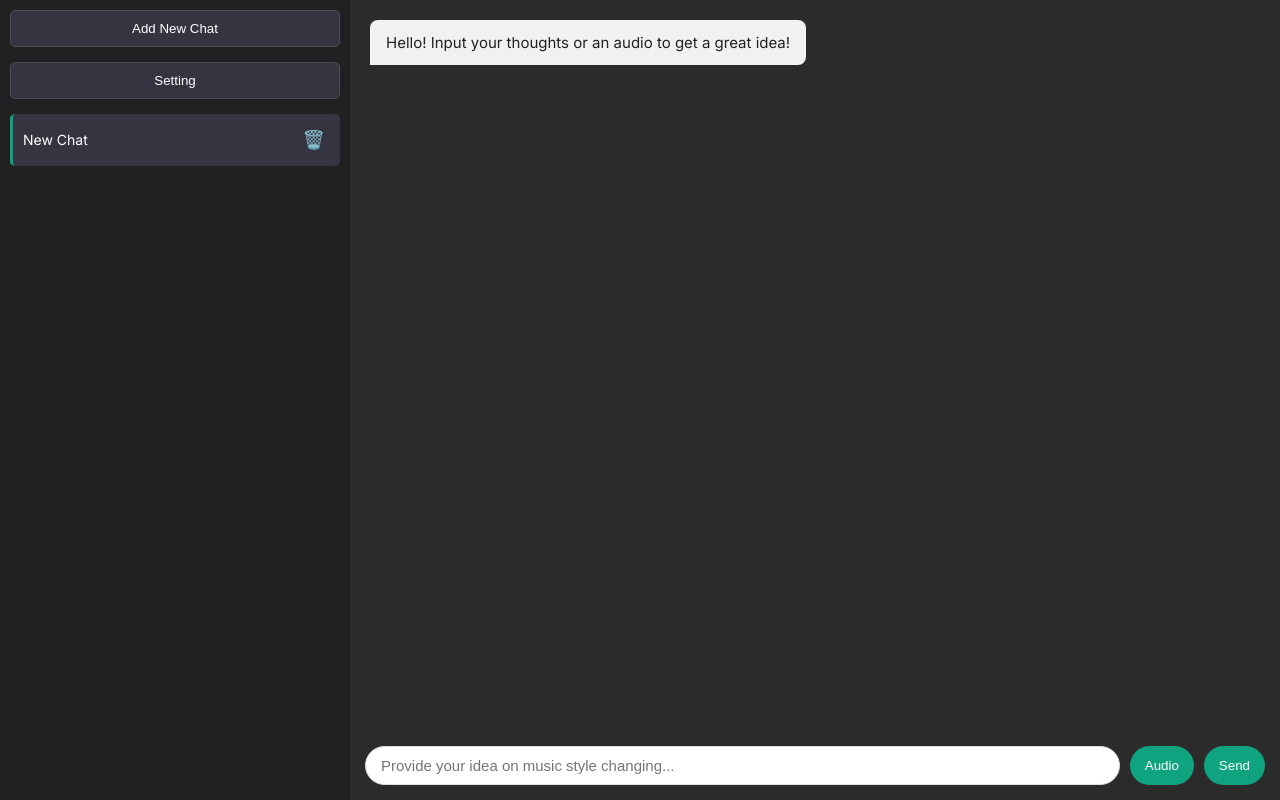
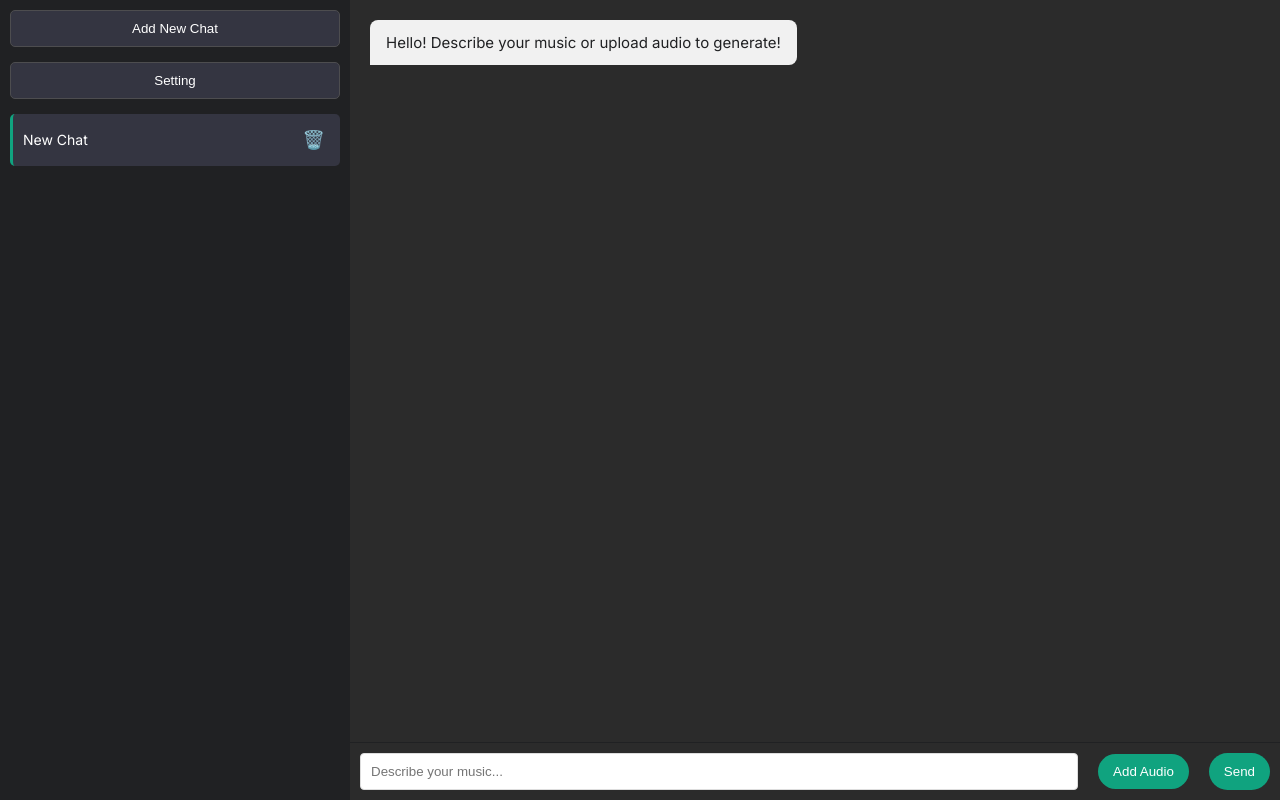
Before and after one commit to mt1516/MuXiT, a Next.js app in the folder jsfrontend/: page / in a window 1280 px wide. Built offline with nearby package versions, Linux system fonts and the light colour scheme.

Commit message:
improved UI, backend debugging

```diff
--- a/jsfrontend/src/app/page.tsx
+++ b/jsfrontend/src/app/page.tsx
@@ -8,29 +8,26 @@ import { Message, ChatHistoryItem } from '@/type';
 import Input from '@/components/input';
 
 const App: React.FC = () => {
-  // send message with default prompt in real case
   const [messages, setMessages] = useState<Message[]>([]);
   const [history, setHistory] = useState<ChatHistoryItem[]>(() => {
-    // Initialize with one empty chat if no history exists
     return [
       {
         id: '1',
         title: 'New Chat',
-        timestamp: new Date(),
         messages: [
           {
             id: '1',
-            text: 'Hello! Input your thoughts or an audio to get a great idea!',
+            text: 'Hello! Describe your music or upload audio to generate!',
             sender: 'ai',
-            timestamp: new Date(),
           },
         ],
       },
     ];
   });
   const [activeChat, setActiveChat] = useState<string>('1');
+  const [pendingAudio, setPendingAudio] = useState<File | null>(null);
 
-  // load message for finding history
+  // Load messages when active chat changes
   useEffect(() => {
     const currentChat = history.find(chat => chat.id === activeChat);
     if (currentChat) {
@@ -40,93 +37,6 @@ const App: React.FC = () => {
     }
   }, [activeChat, history]);
 
-  const generateMusic = async (prompt: string, audioFile?: File) => {
-    const formData = new FormData();
-    formData.append('prompt', prompt);
-    formData.append('duration', '30'); //default duration?
-
-    if (audioFile) {
-      formData.append('audio_input', audioFile);
-    }
-    try {
-      const response = await fetch('http://localhost:8000/generate-music/', {
-        method: 'POST',
-        body: formData,
-      });
-
-      // catch error handler
-      if (!response.ok) {
-        throw new Error('Failed to generate music');
-      }
-      const audioBlob = await response.blob();
-      return URL.createObjectURL(audioBlob);
-    } catch (error) {
-      console.error('Error generating music:', error);
-      throw error;
-    }
-  };
-
-  // handle message detect audio
-  const handleSendMessage = async (text: string, audioFile?: File) => {
-    const newUserMessage: Message = {
-      id: Date.now().toString(),
-      text: audioFile ? `Audio input: ${audioFile.name}` : text,
-      sender: 'user',
-      isAudio: !!audioFile,
-    };
-
-    // update history and message
-    setMessages((prev) => [...prev, newUserMessage]);
-    updateHistory(newUserMessage);
-
-    // loading if the above tested correct
-    /* const loadingMessage: Message = {
-      id: `loading-${Date.now()}`,
-      text: 'Generating music...',
-      sender: 'ai',
-      isLoading: true,
-      timestamp: new Date(),
-    };
-    setMessages(prev => [...prev, loadingMessage]);
-    updateHistory(loadingMessage); */
-
-    try{
-      const audioUrl = await generateMusic(text, audioFile);
-
-      const aiResponse: Message = {
-        id: Date.now().toString(),
-        text: 'Here is your generated music:',
-        sender: 'ai',
-        audioUrl: audioUrl,
-      };
-
-      setMessages(prev => [...prev, aiResponse]);
-      updateHistory(aiResponse);
-
-    } catch (error) {
-      const errorMessage: Message = {
-        id: Date.now().toString(),
-        text: 'Sorry, there was an error generating the music. Please try again.',
-        sender: 'ai',
-        error: true,
-      };
-
-      setMessages(prev => [...prev, errorMessage]);
-      updateHistory(errorMessage);
-    }
-
-
-    setTimeout(() => {
-      const aiResponse: Message = {
-        id: (Date.now() + 1).toString(),
-        text: `System timeout.`,
-        sender: 'ai',
-      };
-      setMessages(prev => [...prev, aiResponse]);
-      updateHistory(aiResponse);
-    }, 1000);
-  };
-
   const updateHistory = (message: Message) => {
     setHistory(prev =>
       prev.map(chat =>
@@ -134,7 +44,6 @@ const App: React.FC = () => {
           ? {
               ...chat,
               messages: [...chat.messages, message],
-              // Update title
               title:
                 chat.messages.length === 1 && message.sender === 'user'
                   ? message.text.slice(0, 30) + (message.text.length > 30 ? '...' : '')
@@ -145,6 +54,62 @@ const App: React.FC = () => {
     );
   };
 
+  const handleSendMessage = async (text: string, audioFile?: File) => {
+    // Create combined message
+    const newUserMessage: Message = {
+      id: Date.now().toString(),
+      text: text || (audioFile ? "Audio input" : ""),
+      sender: 'user',
+      isAudio: !!audioFile,
+      audioFile: audioFile,
+    };
+
+    setMessages(prev => [...prev, newUserMessage]);
+    updateHistory(newUserMessage);
+    setPendingAudio(null); // Clear pending audio after send
+
+    try {
+      const formData = new FormData();
+      formData.append('prompt', text || "Generate music");
+      formData.append('duration', '30');
+
+      if (audioFile) {
+        formData.append('audio_input', audioFile);
+      }
+
+      const response = await fetch('http://localhost:8000/generate-music/', {
+        method: 'POST',
+        body: formData,
+      });
+
+      if (!response.ok) throw new Error('Failed to generate music');
+
+      const audioBlob = await response.blob();
+      const audioUrl = URL.createObjectURL(audioBlob);
+
+      const aiResponse: Message = {
+        id: Date.now().toString(),
+        text: text ? `Response to: "${text}"` : 'Generated music',
+        sender: 'ai',
+        audioUrl: audioUrl,
+      };
+
+      setMessages(prev => [...prev, aiResponse]);
+      updateHistory(aiResponse);
+
+    } catch (error) {
+      console.error('Error:', error);
+      const errorMessage: Message = {
+        id: Date.now().toString(),
+        text: 'Error generating music',
+        sender: 'ai',
+        error: true,
+      };
+      setMessages(prev => [...prev, errorMessage]);
+      updateHistory(errorMessage);
+    }
+  };
+
   const startNewChat = () => {
     const newChatId = Date.now().toString();
     const newChat: ChatHistoryItem = {
@@ -153,7 +118,7 @@ const App: React.FC = () => {
       messages: [
         {
           id: '1',
-          text: 'Hello! Input your thoughts or an audio to get a great idea!',
+          text: 'Hello! Describe your music or upload audio to generate!',
           sender: 'ai',
         },
       ],
@@ -161,11 +126,11 @@ const App: React.FC = () => {
 
     setHistory(prev => [newChat, ...prev]);
     setActiveChat(newChatId);
+    setPendingAudio(null);
   };
 
   const deleteChat = (chatId: string) => {
     setHistory(prev => prev.filter(chat => chat.id !== chatId));
-    // If we're deleting the active chat, switch to the first available chat
     if (chatId === activeChat) {
       setActiveChat(prev => {
         const remainingChats = history.filter(chat => chat.id !== chatId);
@@ -185,7 +150,11 @@ const App: React.FC = () => {
       />
       <div className="chat-container">
         <ChatMain messages={messages} />
-        <Input onSendMessage={handleSendMessage} />
+        <Input
+          onSendMessage={handleSendMessage}
+          pendingAudio={pendingAudio}
+          setPendingAudio={setPendingAudio}
+        />
       </div>
     </div>
   );
--- a/jsfrontend/src/components/input.tsx
+++ b/jsfrontend/src/components/input.tsx
@@ -1,34 +1,38 @@
-import React, { useRef, useState } from 'react';
+import React, { useState, useRef } from 'react';
 
 interface InputProps {
   onSendMessage: (text: string, audioFile?: File) => void;
+  pendingAudio: File | null;
+  setPendingAudio: (file: File | null) => void;
 }
 
-const Input: React.FC<InputProps> = ({ onSendMessage }) => {
+const Input: React.FC<InputProps> = ({
+  onSendMessage,
+  pendingAudio,
+  setPendingAudio
+}) => {
   const [inputText, setInputText] = useState('');
   const fileInputRef = useRef<HTMLInputElement>(null);
 
   const handleSubmit = (e: React.FormEvent) => {
     e.preventDefault();
-    if (inputText.trim()) {
-      onSendMessage(inputText);
+    if (inputText.trim() || pendingAudio) {
+      onSendMessage(inputText, pendingAudio || undefined);
       setInputText('');
     }
   };
 
-  const handleAudioClick = () => {
-    fileInputRef.current?.click();
+  const handleAudioUpload = (e: React.ChangeEvent<HTMLInputElement>) => {
+    const file = e.target.files?.[0];
+    if (file) {
+      setPendingAudio(file);
+    }
   };
 
-
-  const handleFileChange = (e: React.ChangeEvent<HTMLInputElement>) => {
-    const file: any = e.target.files?.[0];
-    if (file) {
-      onSendMessage(`Audio input: ${file.name}`, file);
-      //reset
-      if (fileInputRef.current) {
-        fileInputRef.current.value = '';
-      }
+  const removePendingAudio = () => {
+    setPendingAudio(null);
+    if (fileInputRef.current) {
+      fileInputRef.current.value = '';
     }
   };
 
@@ -38,23 +42,45 @@ const Input: React.FC<InputProps> = ({ onSendMessage }) => {
         type="text"
         value={inputText}
         onChange={(e) => setInputText(e.target.value)}
-        placeholder="Provide your idea on music style changing..."
+        placeholder="Describe your music..."
       />
+
       <input
         type="file"
         ref={fileInputRef}
-        onChange={handleFileChange}
+        onChange={handleAudioUpload}
         accept="audio/*"
         style={{ display: 'none' }}
       />
+
+      <div className="audio-controls">
+        <button
+          type="button"
+          className={`audio-button ${pendingAudio ? 'active' : ''}`}
+          onClick={() => fileInputRef.current?.click()}
+        >
+          {pendingAudio ? 'Uploaded' : 'Add Audio'}
+        </button>
+
+        {pendingAudio && (
+          <div className="audio-preview">
+            <span>{pendingAudio.name}</span>
+            <button
+              type="button"
+              className="remove-audio"
+              onClick={removePendingAudio}
+            >
+              ×
+            </button>
+          </div>
+        )}
+      </div>
+
       <button
-        type="button"
+        type="submit"
         className="send-button"
-        onClick={handleAudioClick}
+        disabled={!inputText && !pendingAudio}
       >
-        Audio
-      </button>
-      <button type="submit" className="send-button">
         Send
       </button>
     </form>
--- a/jsfrontend/src/components/message.tsx
+++ b/jsfrontend/src/components/message.tsx
@@ -6,23 +6,51 @@ interface MessageProps {
 }
 
 const Message: React.FC<MessageProps> = ({ message }) => {
+  // Create audio URL for user-uploaded audio
+  const userAudioUrl = message.audioFile ? URL.createObjectURL(message.audioFile) : null;
+
   return (
     <div className={`message ${message.sender}`}>
       <div className="message-content">
-        {message.isAudio && message.sender === 'user' && (
-          <div className="audio-indicator">🎤 Audio Message</div>
-        )}
-        {message.audioUrl && (
-          <div className="generated-audio">
-            <audio controls src={message.audioUrl}>
-              Your browser does not support the audio.
-            </audio>
+        {/* user message with audio */}
+        {message.sender === 'user' && message.audioFile && (
+          <div>
+            {message.text && <div className="message-text">{message.text}</div>}
+            <div>
+              <audio controls src={userAudioUrl || undefined}>
+                Your browser does not support audio.
+              </audio>
+              <span className="audio-label">Your audio</span>
+            </div>
           </div>
         )}
+
+        {/* user text only */}
+        {message.sender === 'user' && !message.audioFile && (
+          <div className="message-text">{message.text}</div>
+        )}
+
+        {/* AI response generated audio */}
+        {message.sender === 'ai' && message.audioUrl && (
+          <div>
+            <div className="message-text">{message.text}</div>
+            <div>
+              <audio controls src={message.audioUrl}>
+                Your browser does not support audio.
+              </audio>
+              <span className="audio-label">Generated music</span>
+            </div>
+          </div>
+        )}
+
+        {/* AI text only */}
+        {message.sender === 'ai' && !message.audioUrl && (
+          <div className="message-text">{message.text}</div>
+        )}
+
         {message.error && (
-          <div className="error-message">Error generating music</div>
+          <div className="error-message">⚠️ Error generating music</div>
         )}
-        <div className="message-text">{message.text}</div>
       </div>
     </div>
   );
--- a/jsfrontend/src/styles/Main.css
+++ b/jsfrontend/src/styles/Main.css
@@ -144,22 +144,6 @@
     color: #888;
   }
 
-  .chat-input {
-    display: flex;
-    padding: 15px;
-    background-color: #2b2b2b;
-    border-top: 1px solid #2b2b2b;
-  }
-
-  .chat-input input {
-    flex: 1;
-    padding: 10px 15px;
-    border: 1px solid #ddd;
-    border-radius: 20px;
-    outline: none;
-    font-size: 15px;
-  }
-
   .chat-input button {
     margin-left: 10px;
     padding: 10px 15px;
@@ -174,15 +158,24 @@
     background-color: #0d8c6d;
   }
 
-  .audio-button {
-    background-color: #f0f0f0 ;
-    color: #333 ;
-    font-size: 18px;
+  .audio-preview {
+    display: flex;
+    align-items: center;
+    padding: 5px 10px;
+    background: #f0f0f0;
+    border-radius: 4px;
+    margin-top: 5px;
+    font-size: 0.8em;
   }
 
-  .audio-button:hover {
-    background-color: #e0e0e0 ;
+  .audio-preview button {
+    margin-left: auto;
+    background: none;
+    border: none;
+    cursor: pointer;
+    color: #6f1719;
   }
+
 
   .history-item {
     display: flex;
@@ -212,3 +205,67 @@
     margin: 5px 0;
     font-size: 0.9em;
   }
+
+  .chat-input {
+    display: flex;
+    gap: 10px;
+    padding: 10px;
+    background: #2b2b2b;
+    border-top: 1px solid #202123;
+  }
+
+  .chat-input input {
+    flex: 1;
+    padding: 10px;
+    border: 1px solid #ddd;
+    border-radius: 4px;
+  }
+
+  .audio-controls {
+    display: flex;
+    align-items: center;
+    gap: 5px;
+  }
+
+  .audio-button {
+    padding: 10px;
+    border: none;
+    background: #eee;
+    border-radius: 4px;
+    cursor: pointer;
+  }
+
+  .audio-button.active {
+    background: #4CAF50;
+    color: white;
+  }
+
+  .audio-preview {
+    display: flex;
+    align-items: center;
+    background: #e3f2fd;
+    padding: 5px 10px;
+    border-radius: 4px;
+    font-size: 0.8em;
+  }
+
+  .remove-audio {
+    margin-left: 5px;
+    background: none;
+    border: none;
+    cursor: pointer;
+    color: #f44336;
+  }
+
+  /* Message Styles */
+  .user-audio-message, .ai-audio-response {
+    display: flex;
+    flex-direction: column;
+    gap: 5px;
+  }
+
+  .audio-label {
+    font-size: 0.8em;
+    color: #666;
+    margin-top: 2px;
+  }
--- a/jsfrontend/src/type.tsx
+++ b/jsfrontend/src/type.tsx
@@ -1,4 +1,5 @@
 export interface Message {
+    audioFile?: any;
     id: string;
     text: string;
     sender: 'user' | 'ai';
```
Also changed, not shown: package.json (+5 -5 lines), 2 other files (tests, documents, lock files or other folders).
